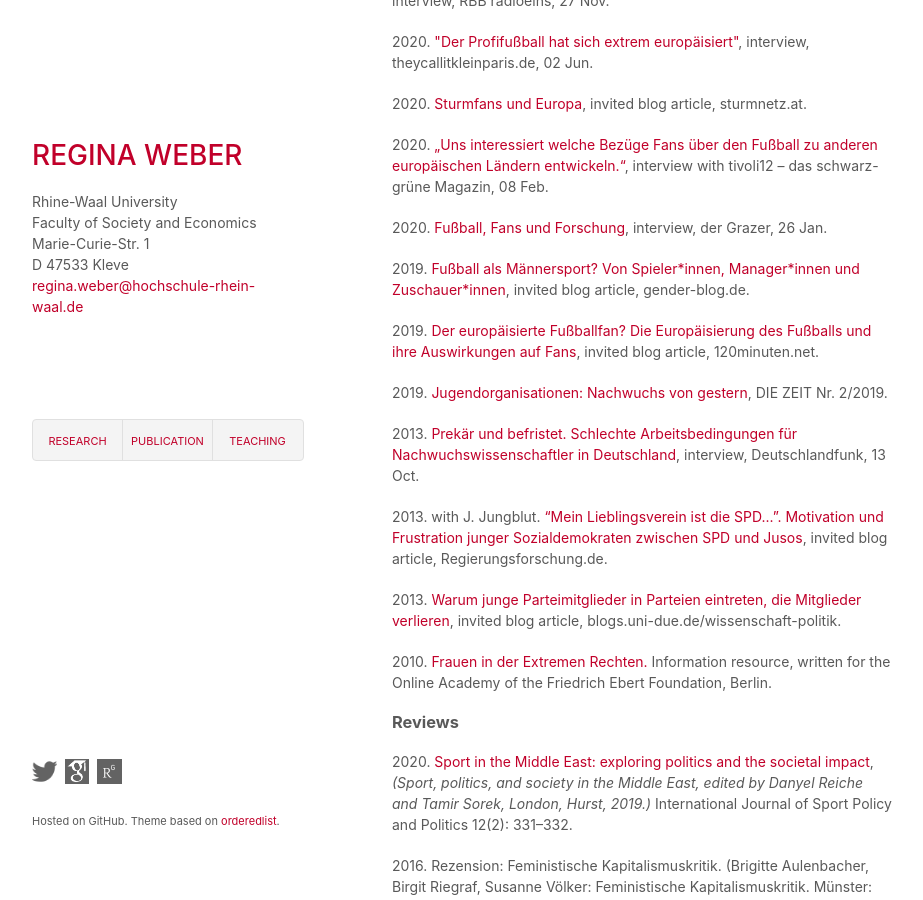
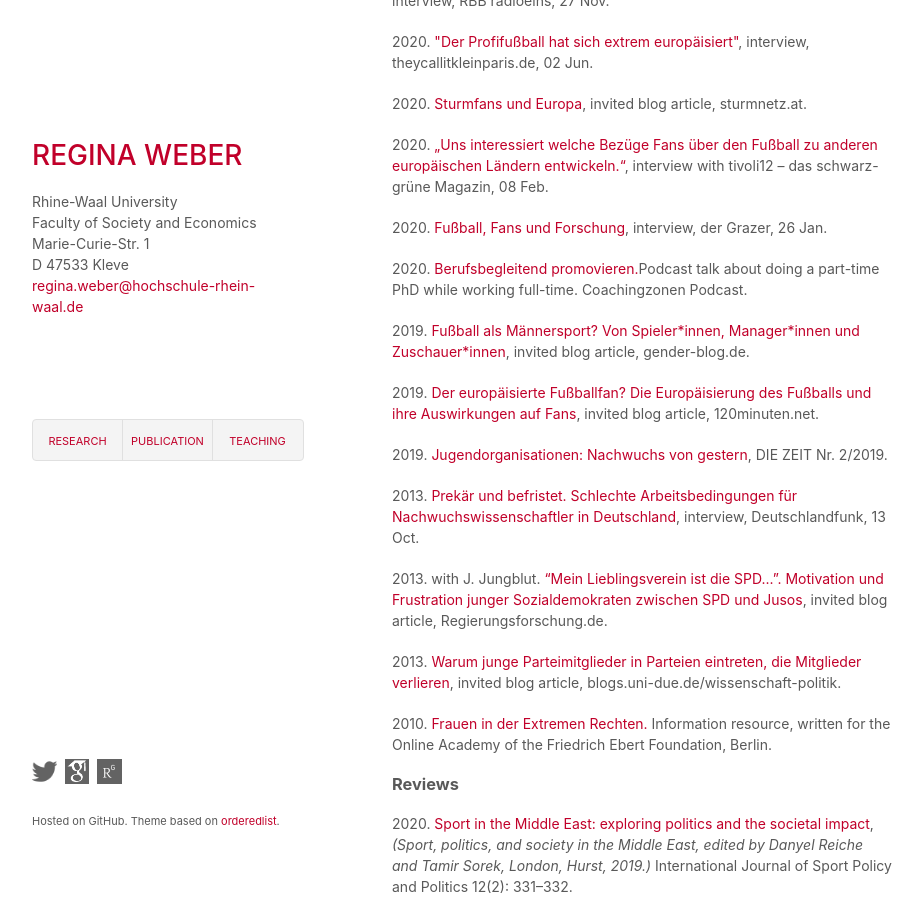
Before and after one commit to robertocabreratapia/robertocabreratapia.github.io, a Jekyll site: the page built from publication.html, in a window 1280 px wide and 900 px high, scrolled down 1704 px. Shown: the whole window, without its empty margins (178-1101 px from the left). Built offline with Jekyll 4.4.1, drawn with Linux system fonts in a browser that asks for light colours.

Commit message:
Update publication.html

```diff
--- a/publication.html
+++ b/publication.html
@@ -30,6 +30,7 @@ layout: default
 <p>2020. <a href="https://www.sturmnetz.at/sturmfans-und-europa/">Sturmfans und Europa</a>, invited blog article, sturmnetz.at.</p>
 <p>2020. <a href="https://www.tivoli12.at/anpfiff-zum-spiel/hinterfragtinterviews/4417-dr-r-weber-uns-interessiert-welche-bez%C3%BCge-fans-%C3%BCber-den-fu%C3%9Fballl-zu-anderen-europ%C3%A4ischen-l%C3%A4ndern-entwickeln.html">„Uns interessiert welche Bezüge Fans über den Fußball zu anderen europäischen Ländern entwickeln.“</a>, interview with tivoli12 – das schwarz-grüne Magazin, 08 Feb.</p>
 <p>2020. <a href="https://epaper.grazer.at/epaper/der-grazer-042020-e964.html#page/52-53">Fußball, Fans und Forschung</a>, interview, der Grazer, 26 Jan.</p>
+<p>2020. <a href="https://coachingzonen-wissenschaft.de/berufsbegleitend-promovieren/">Berufsbegleitend promovieren.</a>Podcast talk about doing a part-time PhD while working full-time. Coachingzonen Podcast.</p>
 <p>2019. <a href="https://www.gender-blog.de/beitrag/fussball-spielerinnen/show/">Fußball als Männersport? Von Spieler*innen, Manager*innen und Zuschauer*innen</a>, invited blog article, gender-blog.de.</p>
 <p>2019. <a href="https://120minuten.net/der-europaeisierte-fussballfan/">Der europäisierte Fußballfan? Die Europäisierung des Fußballs und ihre Auswirkungen auf Fans</a>, invited blog article, 120minuten.net.</p>
 <p>2019. <a href="https://www.zeit.de/2019/02/parteijugend-jugendorganisationen-nachwuchs-frauen">Jugendorganisationen: Nachwuchs von gestern</a>, DIE ZEIT Nr. 2/2019.</p>
```
